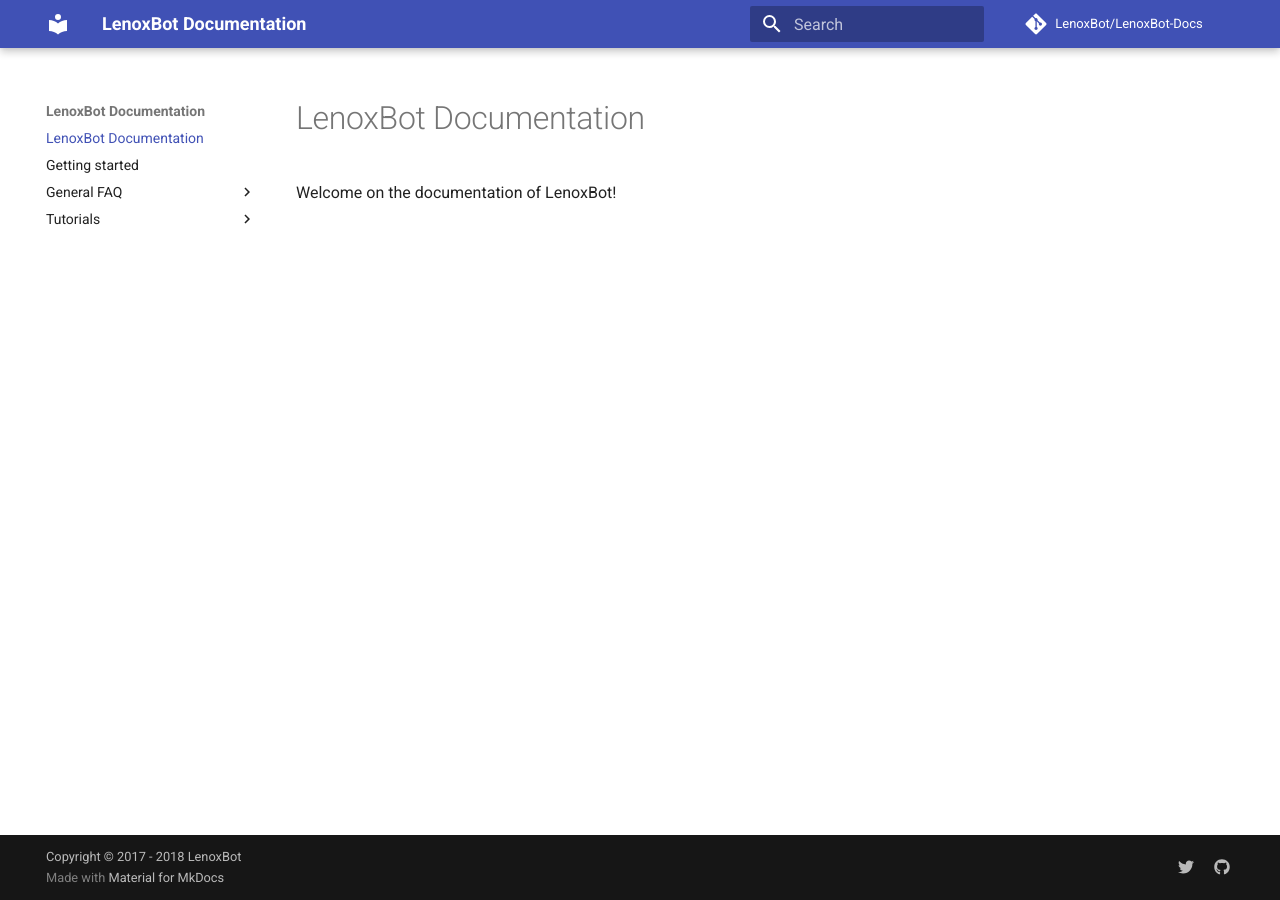
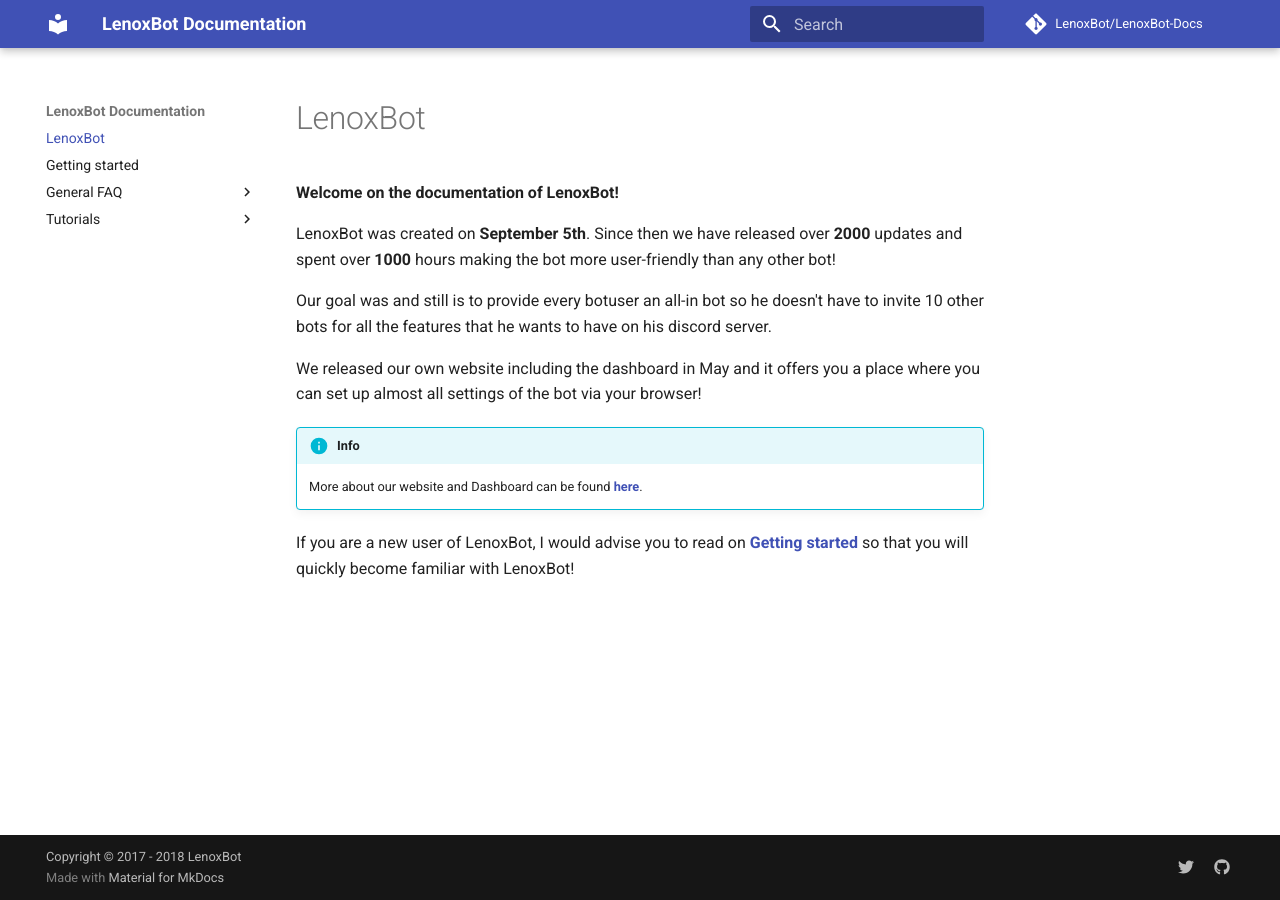
Before and after one commit to gillesheinesch/LenoxBot-Docs, an MkDocs documentation site: the page built from docs/index.md, in a window 1280 px wide. Built offline with MkDocs 1.6.1 and Material for MkDocs 9.7.7, drawn with Linux system fonts in a browser that asks for light colours; comment, search, counter and statistics services are not loaded; old or Windows-style settings are respelled for this version of MkDocs.

Commit message:
changed index.md

```diff
--- a/docs/index.md
+++ b/docs/index.md
@@ -1,3 +1,14 @@
-# LenoxBot Documentation
+# LenoxBot
 
-Welcome on the documentation of LenoxBot!
+**Welcome on the documentation of LenoxBot!**
+
+LenoxBot was created on **September 5th**. Since then we have released over **2000** updates and spent over **1000** hours making the bot more user-friendly than any other bot!
+
+Our goal was and still is to provide every botuser an all-in bot so he doesn't have to invite 10 other bots for all the features that he wants to have on his discord server.
+
+We released our own website including the dashboard in May and it offers you a place where you can set up almost all settings of the bot via your browser!
+
+!!! info
+    More about our website and Dashboard can be found **[here](https://docs.lenoxbot.com/General%20FAQ/Website/dashboard/)**.
+
+If you are a new user of LenoxBot, I would advise you to read on **[Getting started](https://docs.lenoxbot.com/gettingstarted/)** so that you will quickly become familiar with LenoxBot!
```
